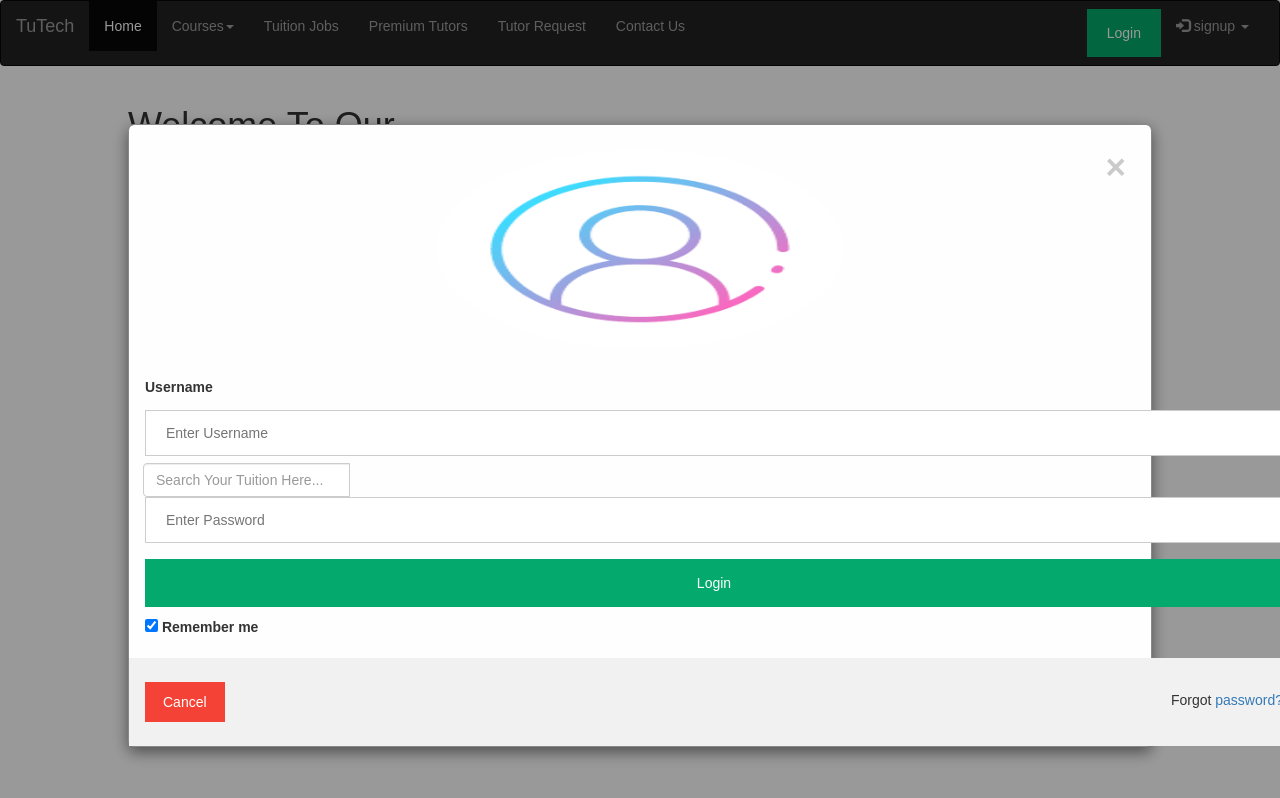
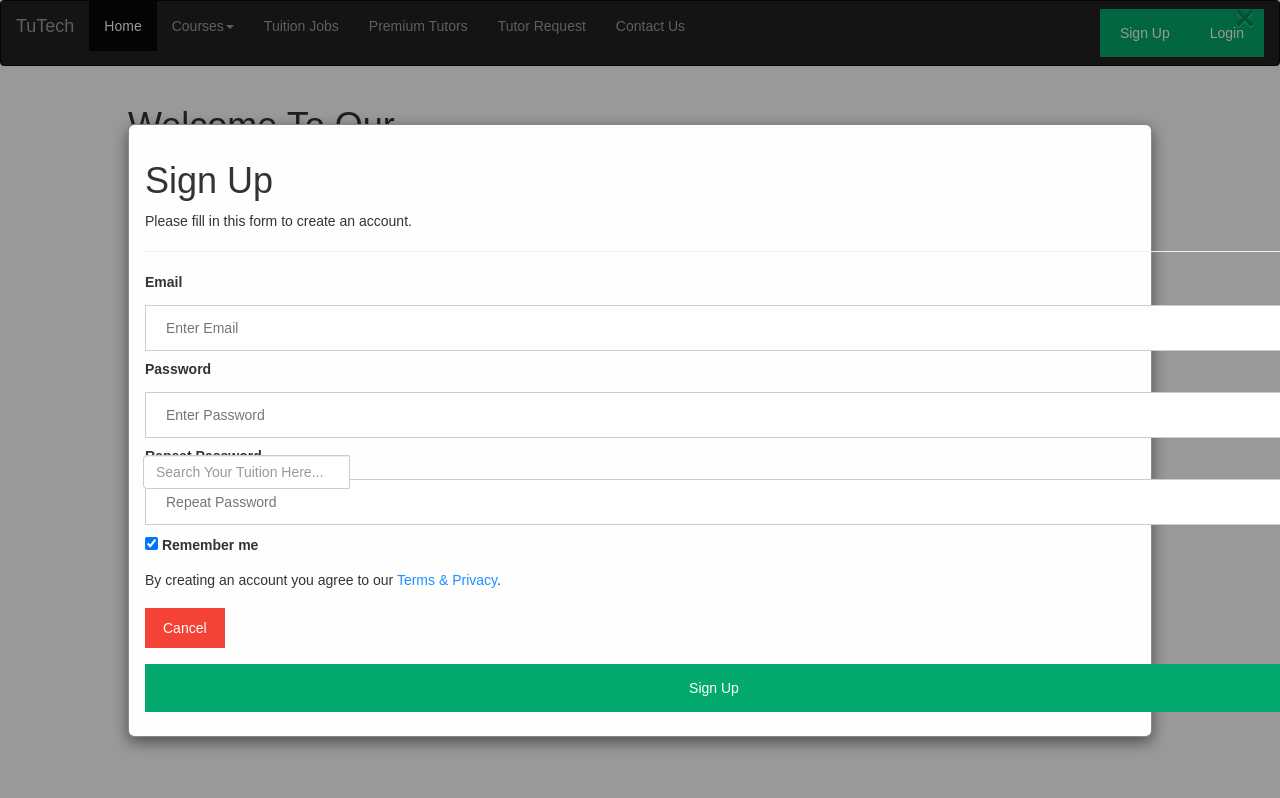
Before and after one commit to coder-nishu/Tuition-Website, a plain HTML site: page index.html in a window 1280 px wide. Both pictures are taken after a click on the button "Login". Drawn offline with nearby package versions, Linux system fonts and the light colour scheme.

Commit message:
Update index.html

```diff
--- a/index.html
+++ b/index.html
@@ -48,6 +48,79 @@
 
 
                                 <!-- start login button -->
+                                <!-- <button onclick="document.getElementById('id01').style.display='block'" style="width:auto;">Login</button>
+
+                                <div id="id01" class="modal">
+
+                                  <form class="modal-content animate" action="/action_page.php" method="post">
+                                    <div class="imgcontainer">
+                                      <span onclick="document.getElementById('id01').style.display='none'" class="close" title="Close Modal">&times;</span>
+                                      <img src="picture/logo2.jpg"    Alt="Avatar" class="avatar">
+                                    </div>
+
+                                    <div class="container">
+                                      <label for="uname"><b>Username</b></label>
+                                      <input type="text" placeholder="Enter Username" name="uname" required>
+
+                                      <label for="psw"><b>Password</b></label>
+                                      <input type="password" placeholder="Enter Password" name="psw" required>
+
+                                      <button type="submit">Login</button>
+                                      <label>
+                                        <input type="checkbox" checked="checked" name="remember"> Remember me
+                                      </label>
+                                    </div>
+
+                                    <div class="container" style="background-color:#f1f1f1">
+                                      <button type="button" onclick="document.getElementById('id01').style.display='none'" class="cancelbtn">Cancel</button>
+                                      <span class="psw">Forgot <a href="#">password?</a></span>
+                                    </div>
+                                  </form>
+                                </div>
+                                 -->
+                                <!-- end login button -->
+                            </li>
+                            <li class="loginbtn">
+                                <!-- <a href="#" class="dropdown-toggle" data-toggle="dropdown"><span
+                                        class="glyphicon glyphicon-log-in"></span> signup <span class="caret"></span></a> -->
+
+
+                                 <!-- start signup button -->
+                                 <button onclick="document.getElementById('id01').style.display='block'" style="width:auto;">Sign Up</button>
+
+                                 <div id="id01" class="modal">
+                                   <span onclick="document.getElementById('id01').style.display='none'" class="close" title="Close Modal">&times;</span>
+                                   <form class="modal-content" action="/action_page.php">
+                                     <div class="container">
+                                       <h1>Sign Up</h1>
+                                       <p>Please fill in this form to create an account.</p>
+                                       <hr>
+                                       <label for="email"><b>Email</b></label>
+                                       <input type="text" placeholder="Enter Email" name="email" required>
+
+                                       <label for="psw"><b>Password</b></label>
+                                       <input type="password" placeholder="Enter Password" name="psw" required>
+
+                                       <label for="psw-repeat"><b>Repeat Password</b></label>
+                                       <input type="password" placeholder="Repeat Password" name="psw-repeat" required>
+
+                                       <label>
+                                         <input type="checkbox" checked="checked" name="remember" style="margin-bottom:15px"> Remember me
+                                       </label>
+
+                                       <p>By creating an account you agree to our <a href="#" style="color:dodgerblue">Terms & Privacy</a>.</p>
+
+                                       <div class="clearfix">
+                                         <button type="button" onclick="document.getElementById('id01').style.display='none'" class="cancelbtn">Cancel</button>
+                                         <button type="submit" class="signupbtn">Sign Up</button>
+                                       </div>
+                                     </div>
+                                   </form>
+                                 </div>
+
+                                  <!-- end signup button -->
+                            </li>
+                            <li class="loginbtn">
                                 <button onclick="document.getElementById('id01').style.display='block'" style="width:auto;">Login</button>
 
                                 <div id="id01" class="modal">
@@ -55,7 +128,7 @@
                                   <form class="modal-content animate" action="/action_page.php" method="post">
                                     <div class="imgcontainer">
                                       <span onclick="document.getElementById('id01').style.display='none'" class="close" title="Close Modal">&times;</span>
-                                      <img src="picture/login.png" height="200px" width="150px" lt="Avatar" class="avatar">
+                                      <img src="picture/logo2.jpg"    Alt="Avatar" class="avatar">
                                     </div>
 
                                     <div class="container">
@@ -78,14 +151,6 @@
                                   </form>
                                 </div>
 
-                                <!-- end login button -->
-                            </li>
-                            <li>
-                                <a href="#" class="dropdown-toggle" data-toggle="dropdown"><span
-                                        class="glyphicon glyphicon-log-in"></span> signup <span class="caret"></span></a>
-                                 <!-- start signup button -->
-
-                                  <!-- end signup button -->
                             </li>
                         </ul>
                     </div>
@@ -99,7 +164,14 @@
             <h1 class="innerheading"><span class="orange-color">Tuition Service</span> Website!</h1>
             <h4>Find your tutor just a finger tip</h4>
             <p>Your Premier Platform for Education Enrichment. Discover Tailored Tuition Services Matching Your Needs. Effortlessly Connect with Experienced Tutors or Motivated Students. Explore Diverse Subjects, Flexible Scheduling, and Secure Payment Options. Transforming Learning Journeys, Simplified Through Technology.</p>
-            <ul class="nav navbar-nav">
+            <form action="" class="navbar-form">
+                <div class="form-group">
+                    <div class="input-group">
+                        <input type="search" name="search" id=""
+                            placeholder="Search Your Tuition Here..." class="form-control" />
+                        <span class="input-group-addon"><span
+                                class="glyphicon glyphicon-search"></span></span>
+            <!-- <ul class="nav navbar-nav">
                 <li>
                     <form action="" class="navbar-form">
                         <div class="form-group">
@@ -112,7 +184,7 @@
                         </div>
                     </form>
                 </li>
-            </ul>
+            </ul> -->
 
         </div>
         <div class="image">
```
